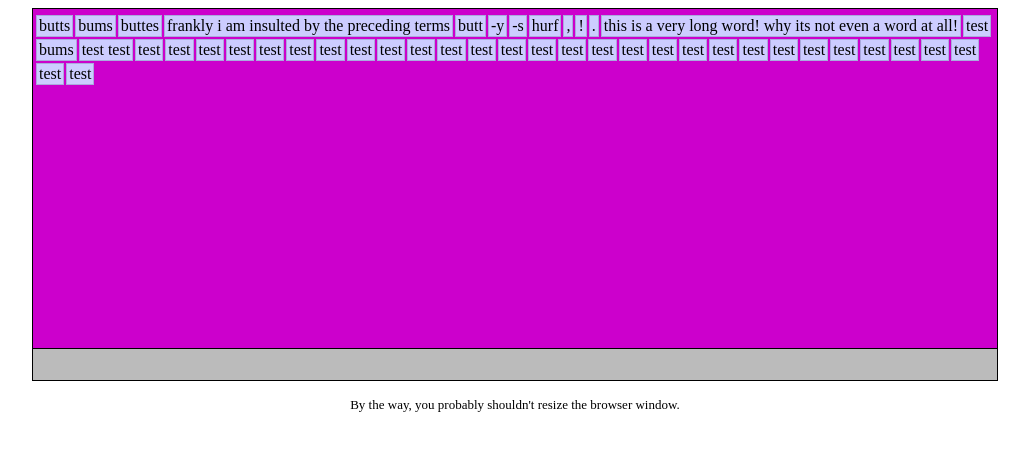
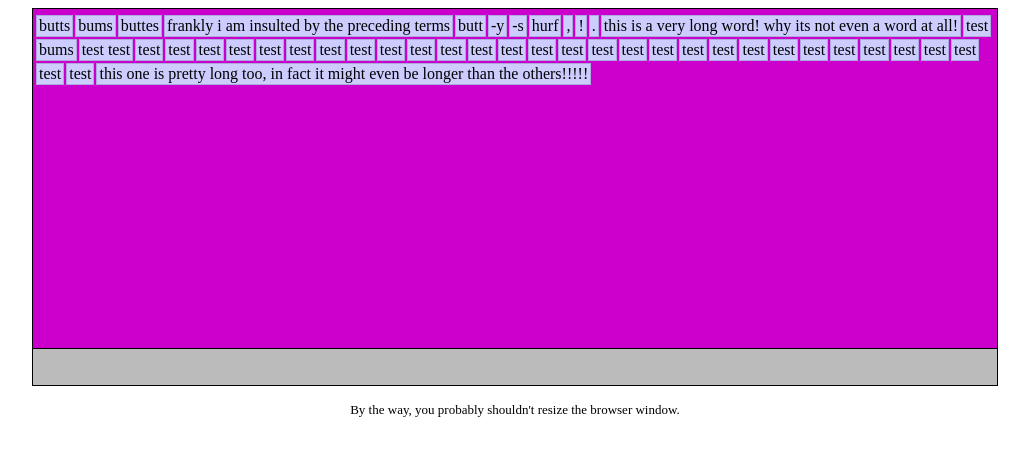
Before and after one commit to GregorStocks/babble, a PHP site: page / in a window 1280 px wide. Shown: the top 456 px of the page, without its empty margins (125-1154 px from the left). Run offline with PHP 8.4, Linux system fonts and the light colour scheme; some libraries are stand-ins or nearby versions.

Commit message:
Sentences can now be larger than a single line, and the sentence area will expand properly. Inserting words after the last word on a line doesn't quite work properly, though.

```diff
--- a/amalgam.js
+++ b/amalgam.js
@@ -1,4 +1,4 @@
-var words = ["butts",  "bums", "buttes", "frankly i am insulted by the preceding terms", "butt", "-y", "-s", "hurf", ",", "!", ".", "this is a very long word! why its not even a word at all!", "test", "bums", "test test", "test", "test", "test", "test", "test", "test", "test", "test", "test", "test", "test", "test", "test", "test", "test", "test", "test", "test", "test", "test", "test", "test", "test", "test", "test", "test", "test", "test", "test", "test"];
+var words = ["butts",  "bums", "buttes", "frankly i am insulted by the preceding terms", "butt", "-y", "-s", "hurf", ",", "!", ".", "this is a very long word! why its not even a word at all!", "test", "bums", "test test", "test", "test", "test", "test", "test", "test", "test", "test", "test", "test", "test", "test", "test", "test", "test", "test", "test", "test", "test", "test", "test", "test", "test", "test", "test", "test", "test", "test", "test", "test", "this one is pretty long too, in fact it might even be longer than the others!!!!!"];
 
 function updateSentence() {
 	$('#sentence').empty();
@@ -7,27 +7,37 @@ function updateSentence() {
 	});
 }
 
+function insertBefore(target, insertee) {
+	if(insertee != target)
+		// can't insert it before itself, just don't do anything instead
+		$(insertee).insertBefore(target)
+}
+
 $(function(){
 	$('#dropbox').bind('drop', function(event) {
 		// find the farthest-left wordbox with a center to the right of the mouse pointer.
 		// insert word before it.
 		// note that the wordboxes are already sorted in order for us.
 		var done = false;
+		var best = $('#clear'); // lowest guy he can be inserted before
 		$.each($('#dropbox > .wordbox'), function(idx, box) {
 			if(!done && $(box).position()['left'] + $(box).width() / 2 > event.pageX) {
-				done = true;
-				if(box != event.dragTarget) {
-					// can't insert it before itself, just don't do anything instead
-					$(event.dragTarget).insertBefore(box);
+				if($(box).position()['top'] > event.pageY) {
+					done = true;
+					insertBefore(box, event.dragTarget);
+				} else {
+					best = box;
 				}
 			}
 		});
 		if(!done) {
-			$(this).append(event.dragTarget);
+			$(event.dragTarget).insertBefore(best)
 		}
 		$(event.dragTarget).css({
 			position: 'static',
+			float: 'left'
 		});
+		$.dropManage(); // might have resized from adding a fella
 		updateSentence();
 	});
 
@@ -61,6 +71,7 @@ $(function(){
 	})
 	.bind('dragstart', function(event) {
 		$('body').append(this); // remove from the sentence
+		$.dropManage(); // drop area might have resized from removing it
 		updateSentence();
 	});
 });
--- a/index.php
+++ b/index.php
@@ -10,8 +10,11 @@
 	<script src="amalgam.js" type="text/javascript"></script>
 </head>
 <body>
-<div class="wordsbox wordcontainer" id="wordsbox"></div>
-<div class="dropbox wordcontainer" id="dropbox"></div>
+<div class="wordsbox wordscontainer" id="wordsbox"></div>
+<div class="dropbox wordscontainer" id="dropbox">
+	<div class="prop" id="prop"></div>
+	<div class="clear" id="clear"></div>
+</div>
 <p class="sentence" id="sentence"></p>
 <p id="log"></p>
 <p class="notes">By the way, you probably shouldn't resize the browser window.</p>
--- a/style.css
+++ b/style.css
@@ -5,9 +5,9 @@
 	text-align: center;
 	cursor: move;
 	margin: 1px;
-	float:left;
+	float: left;
 }
-.wordcontainer {
+.wordscontainer {
 	padding: .3em .15em .3em .15em;
 	clear: both;
 	width: 60em;
@@ -21,8 +21,9 @@
 }
 .dropbox {
 	border-top: 0;
-	height: 1.3em;
+/*	height: 1.3em;*/
 	background: #bbb;
+	height: auto;
 }
 .sentence {
 	margin: 0;
@@ -32,3 +33,11 @@
 	text-align: center;
 	font-size: small;
 }
+.clear {
+	clear: both;
+}
+.prop {
+	padding: 5px 0px 5px 0px;
+	height: 1em;
+	float: right;
+}
```
